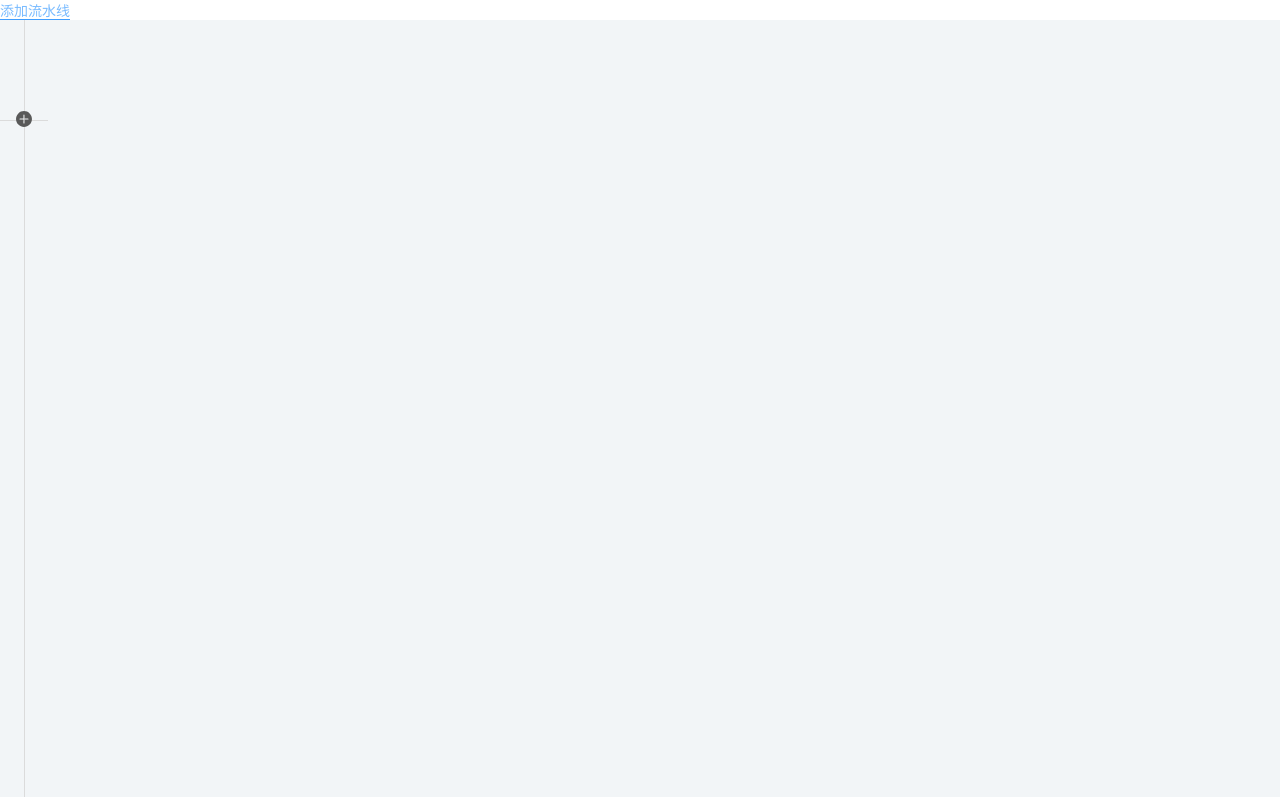
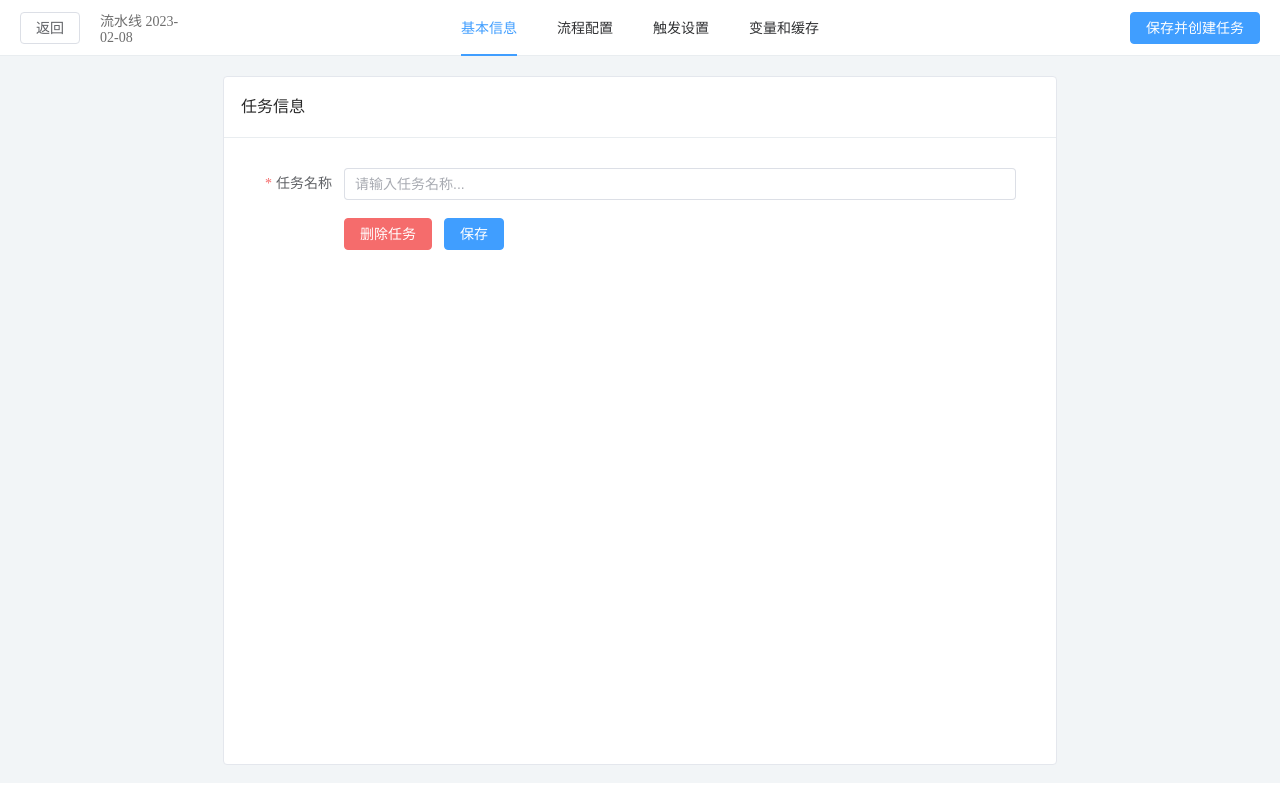
Before and after one commit to huangyuanyin/hyy-assemblyLine, a Vue app: page / in a window 1280 px wide. Built offline with nearby package versions, Linux system fonts and the light colour scheme.

Commit message:
新增tab和基本信息模块

```diff
--- a/index.html
+++ b/index.html
@@ -16,5 +16,4 @@
       }
     </style>
   </body>
-
 </html>
--- /dev/null
+++ b/src/views/basicInformation/index.vue
@@ -0,0 +1,88 @@
+<template>
+  <div class="basicInformation-wrap">
+    <el-card shadow="never">
+      <div class="header">
+        <span>任务信息</span>
+      </div>
+      <div class="content">
+        <el-form
+          ref="basicInformationFormRef"
+          :model="basicInformationForm"
+          :rules="basicInformationRules"
+          label-width="120px"
+          class="basicInformation-ruleForm"
+          size="default"
+          status-icon
+        >
+          <el-form-item label="任务名称" prop="name">
+            <el-input v-model="basicInformationForm.name" placeholder="请输入任务名称..." />
+          </el-form-item>
+          <el-form-item>
+            <el-button type="danger" @click="resetForm(basicInformationFormRef)">删除任务</el-button>
+            <el-button type="primary" @click="submitForm(basicInformationFormRef)"> 保存 </el-button>
+          </el-form-item>
+        </el-form>
+      </div>
+    </el-card>
+  </div>
+</template>
+
+<script lang="ts" setup>
+import { reactive, ref } from 'vue'
+import type { FormInstance, FormRules } from 'element-plus'
+
+const basicInformationFormRef = ref<FormInstance>()
+const basicInformationForm = reactive({
+  name: ''
+})
+const basicInformationRules = reactive<FormRules>({
+  name: [{ required: true, message: '请输入任务名称...', trigger: 'blur' }]
+})
+
+const submitForm = async (formEl: FormInstance | undefined) => {
+  if (!formEl) return
+  await formEl.validate((valid, fields) => {
+    if (valid) {
+      console.log('submit!')
+    } else {
+      console.log('error submit!', fields)
+    }
+  })
+}
+
+const resetForm = (formEl: FormInstance | undefined) => {
+  if (!formEl) return
+  formEl.resetFields()
+}
+</script>
+
+<style lang="scss" scoped>
+.basicInformation-wrap {
+  background-color: #f2f5f7;
+  height: calc(100vh - 93px);
+  max-width: 100%;
+  padding: 20px 120px 0 120px;
+  :deep(.el-card__body) {
+    padding: 0px;
+  }
+  .el-card {
+    width: 80%;
+    margin: 0 auto;
+    height: calc(100% - 20px);
+  }
+  .header {
+    height: 60px;
+    line-height: 60px;
+    border-bottom: 1px solid #e9edf0;
+    span {
+      padding-left: 17px;
+      font-size: 16px;
+      color: #292929;
+      font-weight: 500;
+    }
+  }
+  .content {
+    padding: 30px 40px 0 0px;
+  }
+}
+</style>
--- a/src/views/index.vue
+++ b/src/views/index.vue
@@ -1,12 +1,40 @@
 <template>
-  <el-link type="primary">添加流水线</el-link>
-  <Lane :flows="data.flows" />
+  <div class="lane_wrap">
+    <div class="lane-top">
+      <el-row :gutter="20">
+        <el-col class="backButton" :span="4">
+          <div class="grid-content ep-bg-purple" />
+          <el-button>返回</el-button>
+          <span>流水线 2023-02-08</span>
+        </el-col>
+        <el-col :span="16">
+          <div class="grid-content ep-bg-purple" />
+          <el-tabs v-model="tabName" tab-position="top" style="height: 200px" class="lane-tabs" @tab-change="changeTab">
+            <el-tab-pane name="basicInformation" label="基本信息"></el-tab-pane>
+            <el-tab-pane name="processConfig" label="流程配置"></el-tab-pane>
+            <el-tab-pane name="triggerSetting" label="触发设置"></el-tab-pane>
+            <el-tab-pane name="variableCache" label="变量和缓存"></el-tab-pane>
+          </el-tabs>
+        </el-col>
+        <el-col class="saveButton" :span="4">
+          <div class="grid-content ep-bg-purple" />
+          <el-button type="primary">保存并创建任务</el-button>
+        </el-col>
+      </el-row>
+    </div>
+    <div class="lan-container">
+      <basicInformation v-if="tabName === 'basicInformation'" />
+      <Lane v-if="tabName === 'processConfig'" :flows="data.flows" />
+    </div>
+  </div>
 </template>
 
 <script lang="ts" setup>
 import { ref, reactive } from 'vue'
 import Lane from './lane/index.vue'
+import basicInformation from './basicInformation/index.vue'
 
+const tabName = ref('basicInformation')
 const data = reactive({
   flows: [
     // {
@@ -21,6 +49,61 @@ const data = reactive({
     // }
   ]
 })
+
+const changeTab = (e: any) => {
+  tabName.value = e
+}
 </script>
 
-<style lang="scss" scoped></style>
+<style lang="scss" scoped>
+.lane_wrap {
+  .lane-top {
+    height: 55px;
+    border-bottom: 1px solid #e9edf0;
+    .el-row,
+    .el-col {
+      height: 55px;
+    }
+    .backButton {
+      display: flex;
+      align-items: center;
+      justify-content: flex-start;
+      .el-button {
+        margin: 0 20px;
+      }
+      span {
+        color: #6e6e6e;
+        font-size: 14px;
+      }
+    }
+    .saveButton {
+      display: flex;
+      justify-content: flex-end;
+      align-items: center;
+      .el-button {
+        margin-right: 20px;
+      }
+    }
+    .lane-tabs {
+      margin: 0 auto;
+      :deep(.el-tabs__header) {
+        height: 55px;
+        margin: 0px;
+      }
+      :deep(.el-tabs__item, .el-tabs__nav, .el-tabs__nav-scroll, .el-tabs__nav-wrap) {
+        height: 55px;
+        line-height: 55px;
+      }
+      :deep(.el-tabs__nav-scroll) {
+        display: flex;
+      }
+      :deep(.el-tabs__nav) {
+        margin: 0 auto;
+      }
+      :deep(.el-tabs__nav-wrap::after) {
+        display: none !important;
+      }
+    }
+  }
+}
+</style>
--- a/src/views/lane/index.vue
+++ b/src/views/lane/index.vue
@@ -33,7 +33,7 @@ const handleRemoveFlow = (index: any) => {
 <style lang="scss" scoped>
 .flow-groups-container {
   width: 100vw;
-  height: calc(100vh - 23px);
+  height: calc(100vh - 73px);
   overflow-y: auto;
   background-color: #f2f5f7;
 }
```
Also changed, not shown: components.d.ts (+11 -0 lines).
